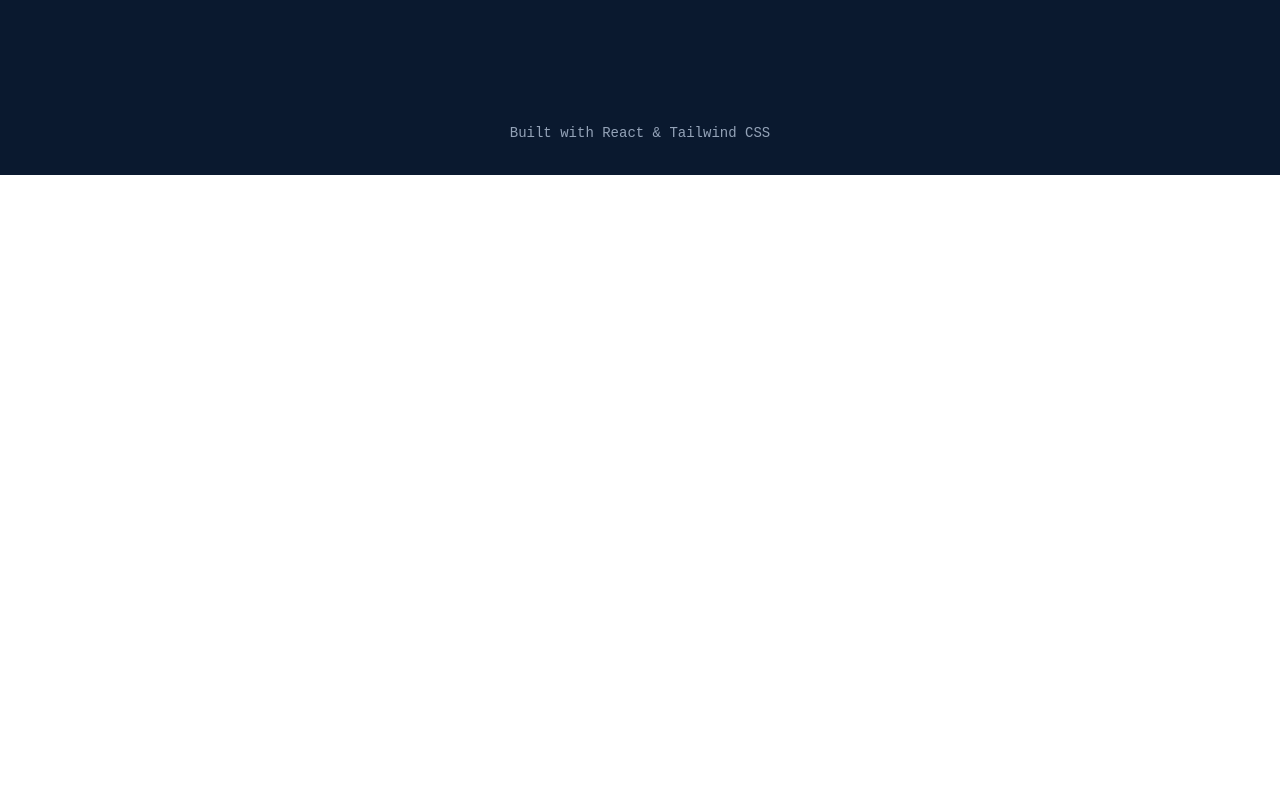
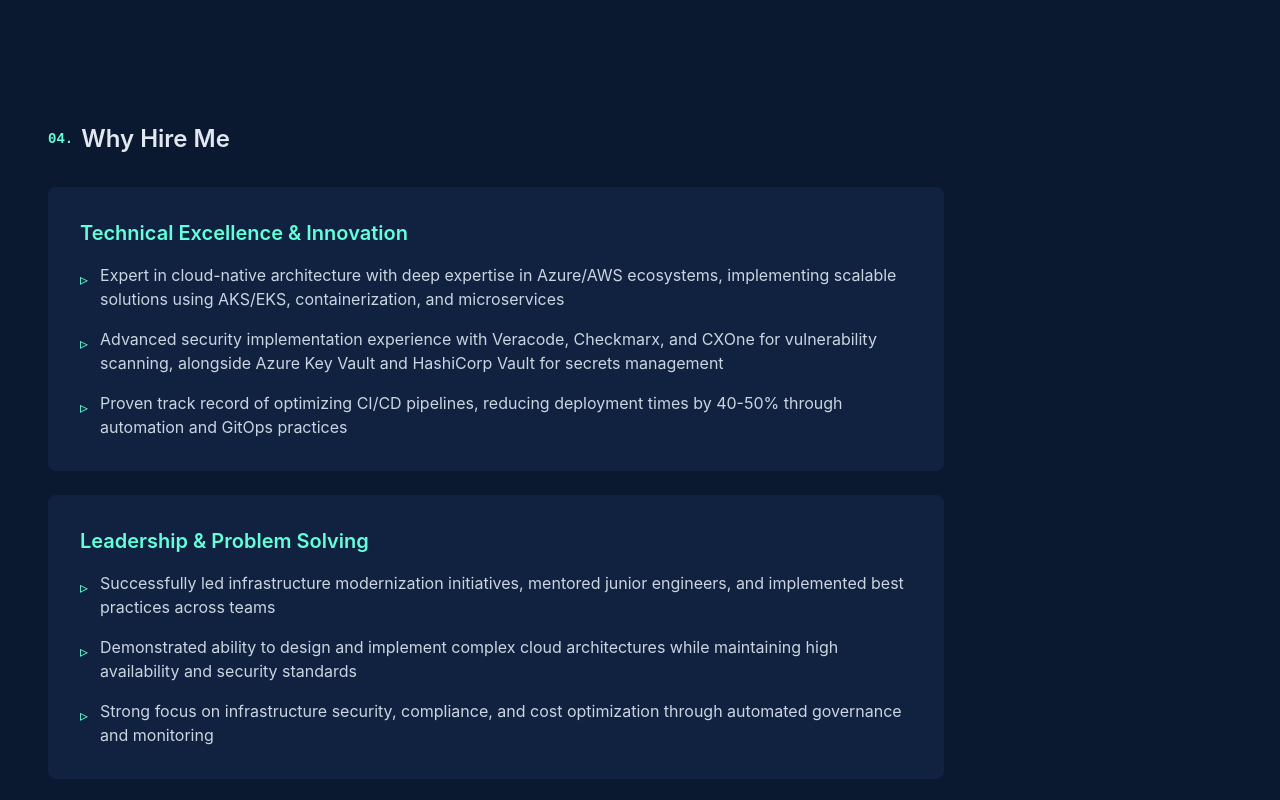
Before and after one commit to RahulKakaraparthy/portfolio, a React app in the folder frontend/: page /#/ in a window 1280 px wide. Shown: the part 2920-3720 px from the top of the page. Before the commit the page ends 3095 px from the top, so only its background shows below. Built offline with nearby package versions, Linux system fonts and the light colour scheme; the HTML template or start-up script is replaced by a standard one.

Commit message:
Add: Security scanning tools and Why Hire Me section

```diff
--- a/frontend/src/components/Experience.tsx
+++ b/frontend/src/components/Experience.tsx
@@ -14,7 +14,8 @@ const experiences: Experience[] = [
     period: "Feb 2022 – Present",
     achievements: [
       "Designed and maintained CI/CD pipelines using Azure DevOps, Jenkins (Groovy DSL), and ArgoCD for automated deployments",
-      "Managed Azure Container Registry (ACR) with image scanning, signing, and versioned releases",
+      "Implemented comprehensive security scanning using Veracode, Checkmarx, and CXOne for vulnerability detection",
+      "Managed Azure Container Registry (ACR) with Trivy container scanning, signing, and versioned releases",
       "Implemented Azure Kubernetes Service (AKS) clusters with advanced networking and security features",
       "Automated provisioning of Azure resources (VNets, App Services, Functions) via Terraform and ARM templates",
       "Integrated Azure Key Vault and HashiCorp Vault for secrets management and certificate rotation",
--- a/frontend/src/components/Home.tsx
+++ b/frontend/src/components/Home.tsx
@@ -134,6 +134,64 @@ const Home = () => {
           </h3>
           <WorkflowDiagram />
         </div>
+
+        {/* Why Hire Me Section */}
+        <div className="mt-32 max-w-4xl opacity-0 animate-[fadeIn_0.5s_ease-out_0.7s_forwards]">
+          <h3 className="flex items-center text-2xl text-slate-200 font-semibold mb-8">
+            <span className="font-mono text-[#64ffda] text-sm mr-2">04.</span>
+            Why Hire Me
+          </h3>
+
+          <div className="space-y-6">
+            <div className="bg-[#112240] rounded-lg p-8">
+              <h4 className="text-xl font-semibold text-[#64ffda] mb-4">Technical Excellence & Innovation</h4>
+              <ul className="space-y-4">
+                <li className="flex items-start">
+                  <span className="text-[#64ffda] mr-3 pt-1">▹</span>
+                  <span className="text-slate-300">
+                    Expert in cloud-native architecture with deep expertise in Azure/AWS ecosystems, implementing scalable solutions using AKS/EKS, containerization, and microservices
+                  </span>
+                </li>
+                <li className="flex items-start">
+                  <span className="text-[#64ffda] mr-3 pt-1">▹</span>
+                  <span className="text-slate-300">
+                    Advanced security implementation experience with Veracode, Checkmarx, and CXOne for vulnerability scanning, alongside Azure Key Vault and HashiCorp Vault for secrets management
+                  </span>
+                </li>
+                <li className="flex items-start">
+                  <span className="text-[#64ffda] mr-3 pt-1">▹</span>
+                  <span className="text-slate-300">
+                    Proven track record of optimizing CI/CD pipelines, reducing deployment times by 40-50% through automation and GitOps practices
+                  </span>
+                </li>
+              </ul>
+            </div>
+
+            <div className="bg-[#112240] rounded-lg p-8">
+              <h4 className="text-xl font-semibold text-[#64ffda] mb-4">Leadership & Problem Solving</h4>
+              <ul className="space-y-4">
+                <li className="flex items-start">
+                  <span className="text-[#64ffda] mr-3 pt-1">▹</span>
+                  <span className="text-slate-300">
+                    Successfully led infrastructure modernization initiatives, mentored junior engineers, and implemented best practices across teams
+                  </span>
+                </li>
+                <li className="flex items-start">
+                  <span className="text-[#64ffda] mr-3 pt-1">▹</span>
+                  <span className="text-slate-300">
+                    Demonstrated ability to design and implement complex cloud architectures while maintaining high availability and security standards
+                  </span>
+                </li>
+                <li className="flex items-start">
+                  <span className="text-[#64ffda] mr-3 pt-1">▹</span>
+                  <span className="text-slate-300">
+                    Strong focus on infrastructure security, compliance, and cost optimization through automated governance and monitoring
+                  </span>
+                </li>
+              </ul>
+            </div>
+          </div>
+        </div>
       </div>
 
       {/* Footer */}
--- a/frontend/src/components/WorkflowDiagram.tsx
+++ b/frontend/src/components/WorkflowDiagram.tsx
@@ -37,6 +37,15 @@ const WorkflowDiagram = () => {
         { icon: <FaCloud />, name: "Azure Repos" },
         { icon: <FaCloud />, name: "Azure Boards" },
         { icon: <FaJenkins />, name: "Jenkins" }
+      ]
+    },
+    {
+      category: "Security & Compliance",
+      items: [
+        { icon: <SiVault />, name: "Veracode" },
+        { icon: <SiVault />, name: "Checkmarx" },
+        { icon: <SiVault />, name: "CXOne" },
+        { icon: <FaCloud />, name: "Trivy" }
       ]
     },
     {
```
